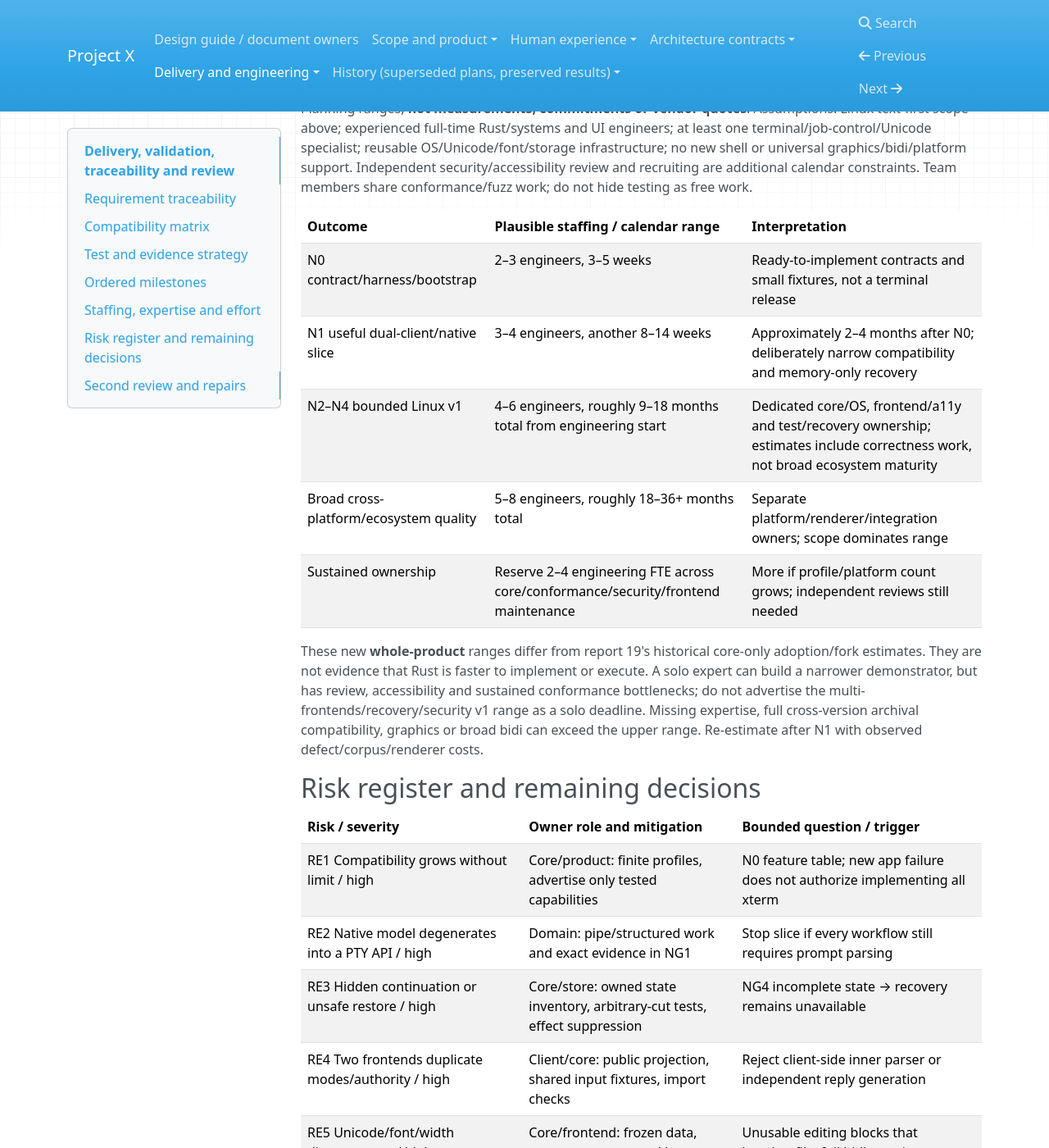
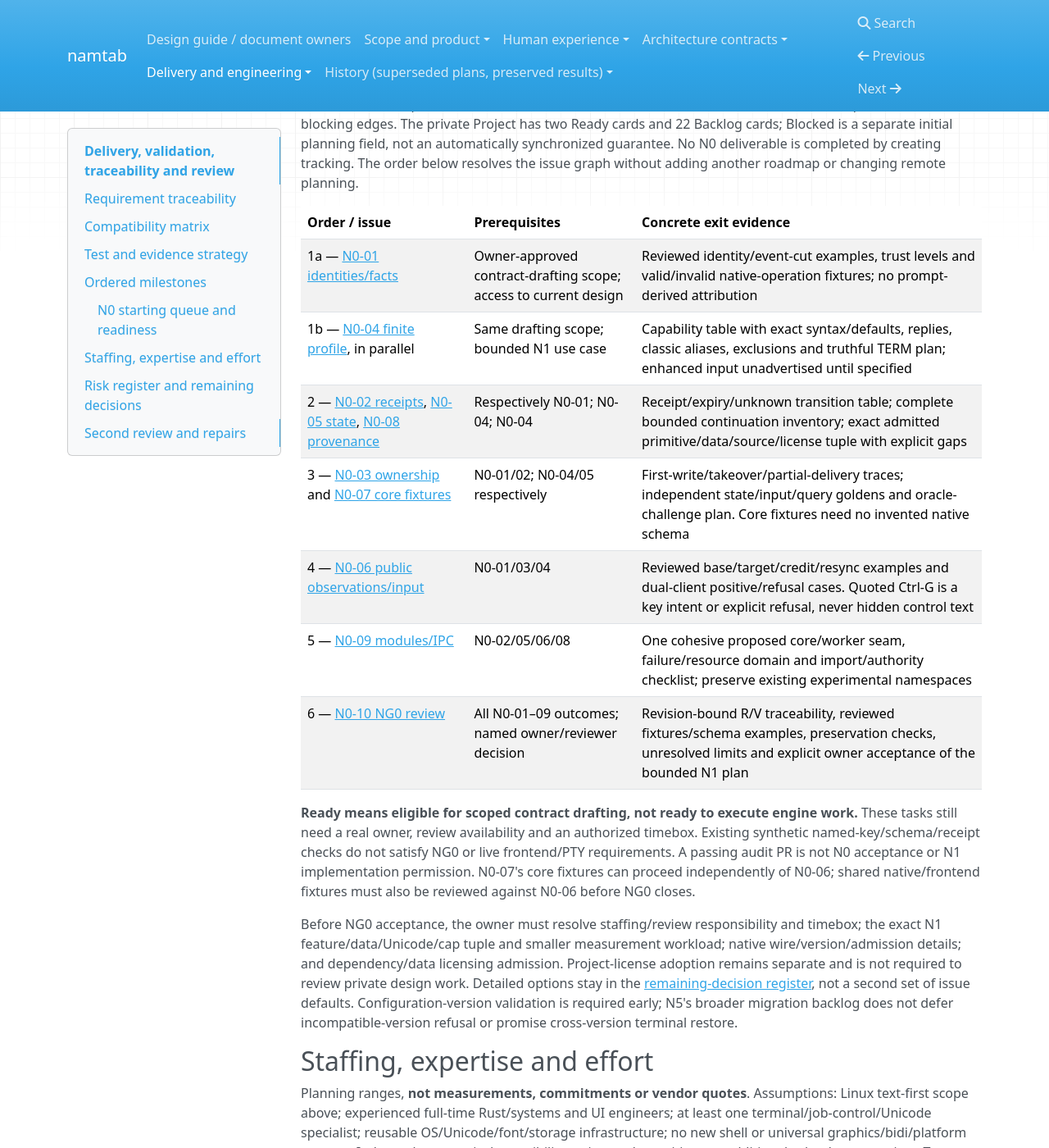
Before and after one commit to whoodes/namtab, an MkDocs documentation site: the page built from docs/engine/delivery-and-validation.md, in a window 1280 px wide and 1400 px high, scrolled down 6365 px. Shown: the whole window at 82% size. Built offline with MkDocs 1.6.1, drawn with Linux system fonts in a browser that asks for light colours; nearby versions of some CDN libraries.

Commit message:
Introduce namtab accurately and order the N0 drafting queue
Describe the actual offline foundation, proposed dual frontends, verified local checks, unadopted license and security limits. Preserve internal identifiers and historical ADR/results. Resolve the existing issue graph into an actionable N0 sequence without treating Ready or this audit as engine implementation approval.

Validation: make check test docs; staged tracked diff matches the checked revision. GitHub planning was inspected read-only.

```diff
--- a/docs/engine/delivery-and-validation.md
+++ b/docs/engine/delivery-and-validation.md
@@ -80,6 +80,24 @@ The currently authored legacy CI jobs may still be red. This documentation does
 
 N2/N3/N4 can overlap with explicit prerequisites; a useful N1 is intentionally earlier than full v1. v1 certification requires NG0–NG4 for the features it advertises and both frontends' critical workflows. None is measured/implemented in this campaign. No old failed engine must be fixed to begin a separately authorized owned-engine slice.
 
+### N0 starting queue and readiness
+
+The initial GitHub plan was read back on **2026-10-16**: five N0–N4 milestones, 24 issues, 17 parent links and 45 blocking edges. The private Project has two Ready cards and 22 Backlog cards; Blocked is a separate initial planning field, not an automatically synchronized guarantee. No N0 deliverable is completed by creating tracking. The order below resolves the issue graph without adding another roadmap or changing remote planning.
+
+| Order / issue | Prerequisites | Concrete exit evidence |
+| --- | --- | --- |
+| 1a — [N0-01 identities/facts](https://github.com/whoodes/namtab/issues/7) | Owner-approved contract-drafting scope; access to current design | Reviewed identity/event-cut examples, trust levels and valid/invalid native-operation fixtures; no prompt-derived attribution |
+| 1b — [N0-04 finite profile](https://github.com/whoodes/namtab/issues/10), in parallel | Same drafting scope; bounded N1 use case | Capability table with exact syntax/defaults, replies, classic aliases, exclusions and truthful TERM plan; enhanced input unadvertised until specified |
+| 2 — [N0-02 receipts](https://github.com/whoodes/namtab/issues/8), [N0-05 state](https://github.com/whoodes/namtab/issues/11), [N0-08 provenance](https://github.com/whoodes/namtab/issues/14) | Respectively N0-01; N0-04; N0-04 | Receipt/expiry/unknown transition table; complete bounded continuation inventory; exact admitted primitive/data/source/license tuple with explicit gaps |
+| 3 — [N0-03 ownership](https://github.com/whoodes/namtab/issues/9) and [N0-07 core fixtures](https://github.com/whoodes/namtab/issues/13) | N0-01/02; N0-04/05 respectively | First-write/takeover/partial-delivery traces; independent state/input/query goldens and oracle-challenge plan. Core fixtures need no invented native schema |
+| 4 — [N0-06 public observations/input](https://github.com/whoodes/namtab/issues/12) | N0-01/03/04 | Reviewed base/target/credit/resync examples and dual-client positive/refusal cases. Quoted Ctrl-G is a key intent or explicit refusal, never hidden control text |
+| 5 — [N0-09 modules/IPC](https://github.com/whoodes/namtab/issues/15) | N0-02/05/06/08 | One cohesive proposed core/worker seam, failure/resource domain and import/authority checklist; preserve existing experimental namespaces |
+| 6 — [N0-10 NG0 review](https://github.com/whoodes/namtab/issues/16) | All N0-01–09 outcomes; named owner/reviewer decision | Revision-bound R/V traceability, reviewed fixtures/schema examples, preservation checks, unresolved limits and explicit owner acceptance of the bounded N1 plan |
+
+**Ready means eligible for scoped contract drafting, not ready to execute engine work.** These tasks still need a real owner, review availability and an authorized timebox. Existing synthetic named-key/schema/receipt checks do not satisfy NG0 or live frontend/PTY requirements. A passing audit PR is not N0 acceptance or N1 implementation permission. N0-07's core fixtures can proceed independently of N0-06; shared native/frontend fixtures must also be reviewed against N0-06 before NG0 closes.
+
+Before NG0 acceptance, the owner must resolve staffing/review responsibility and timebox; the exact N1 feature/data/Unicode/cap tuple and smaller measurement workload; native wire/version/admission details; and dependency/data licensing admission. Project-license adoption remains separate and is not required to review private design work. Detailed options stay in the [remaining-decision register](#risk-register-and-remaining-decisions), not a second set of issue defaults. Configuration-version validation is required early; N5's broader migration backlog does not defer incompatible-version refusal or promise cross-version terminal restore.
+
 ## Staffing, expertise and effort
 
 Planning ranges, **not measurements, commitments or vendor quotes**. Assumptions: Linux text-first scope above; experienced full-time Rust/systems and UI engineers; at least one terminal/job-control/Unicode specialist; reusable OS/Unicode/font/storage infrastructure; no new shell or universal graphics/bidi/platform support. Independent security/accessibility review and recruiting are additional calendar constraints. Team members share conformance/fuzz work; do not hide testing as free work.
--- a/mkdocs.yml
+++ b/mkdocs.yml
@@ -1,4 +1,4 @@
-site_name: Project X
+site_name: namtab
 site_description: Local engineering evidence and agent-first terminal design
 site_dir: .artifacts/site
 strict: true
```
Also changed, not shown: README.md (+46 -7 lines), docs/engineering/14-repository-and-engineering-practices.md (+1 -1 lines), docs/engineering/16-test-and-ci-strategy.md (+1 -1 lines), docs/index.md (+1 -1 lines), 1 other file.
